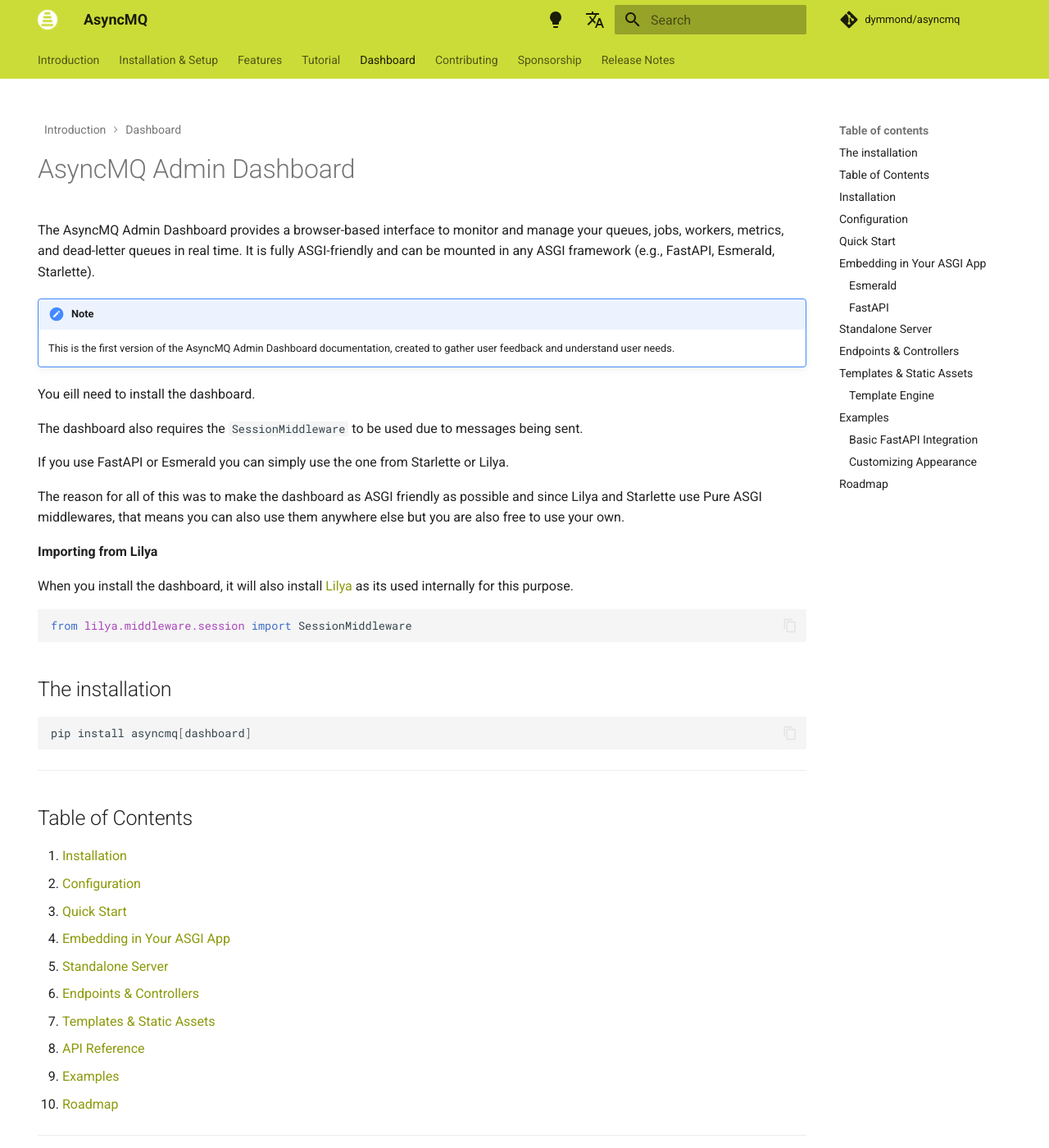
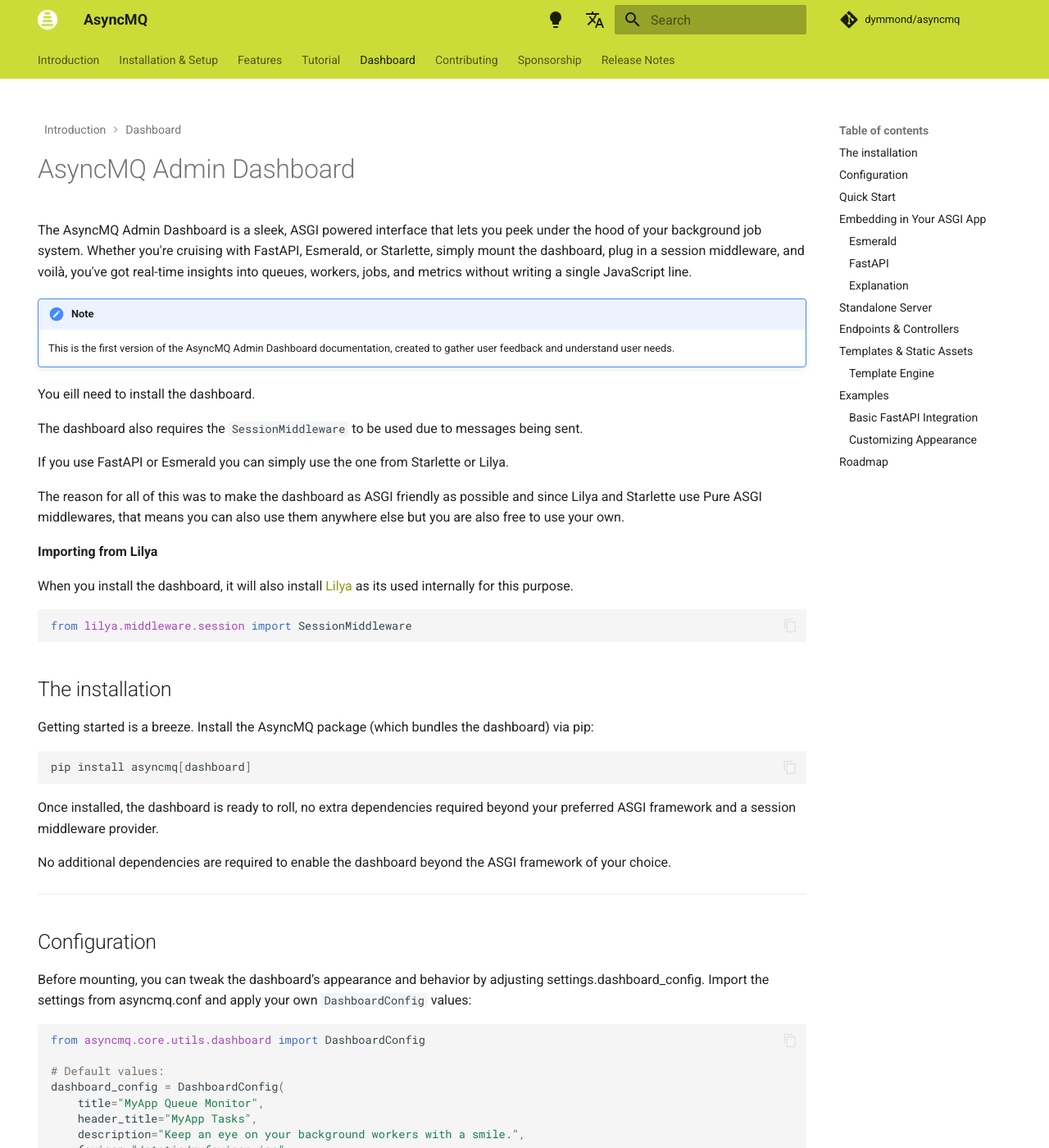
Before and after one commit to dymmond/asyncmq, an MkDocs documentation site: the page built from docs/dashboard/index.md, in a window 1280 px wide and 1400 px high. Shown: the whole window at 82% size. Built offline with MkDocs 1.6.1 and Material for MkDocs 9.7.7, drawn with Linux system fonts in a browser that asks for light colours; comment, search, counter and statistics services are not loaded; some of the changed text lies outside the part shown.

Commit message:
Update dashboard documentation

````diff
--- a/docs/dashboard/index.md
+++ b/docs/dashboard/index.md
@@ -5,7 +5,9 @@
 
 # AsyncMQ Admin Dashboard
 
-The AsyncMQ Admin Dashboard provides a browser-based interface to monitor and manage your queues, jobs, workers, metrics, and dead-letter queues in real time. It is fully ASGI-friendly and can be mounted in any ASGI framework (e.g., FastAPI, Esmerald, Starlette).
+The AsyncMQ Admin Dashboard is a sleek, ASGI powered interface that lets you peek under the hood of your background job system.
+Whether you're cruising with FastAPI, Esmerald, or Starlette, simply mount the dashboard, plug in a session middleware,
+and voilà, you've got real-time insights into queues, workers, jobs, and metrics without writing a single JavaScript line.
 
 !!! Note
     This is the first version of the AsyncMQ Admin Dashboard documentation, created to gather user feedback and understand user needs.
@@ -28,34 +30,14 @@
 
 ## The installation
 
+Getting started is a breeze. Install the AsyncMQ package (which bundles the dashboard) via pip:
+
 ```shell
 pip install asyncmq[dashboard]
 ```
 
----
-
-## Table of Contents
-
-1. [Installation](#installation)
-2. [Configuration](#configuration)
-3. [Quick Start](#quick-start)
-4. [Embedding in Your ASGI App](#embedding-in-your-asgi-app)
-5. [Standalone Server](#standalone-server)
-6. [Endpoints & Controllers](#endpoints--controllers)
-7. [Templates & Static Assets](#templates--static-assets)
-8. [API Reference](#api-reference)
-9. [Examples](#examples)
-10. [Roadmap](#roadmap)
-
----
-
-## Installation
-
-Install the core AsyncMQ package (which includes the Dashboard contrib) via pip:
-
-```bash
-pip install asyncmq
-```
+Once installed, the dashboard is ready to roll, no extra dependencies required beyond your preferred ASGI framework
+and a session middleware provider.
 
 No additional dependencies are required to enable the dashboard beyond the ASGI framework of your choice.
 
@@ -63,19 +45,20 @@
 
 ## Configuration
 
-AsyncMQ provides a `DashboardConfig` to adjust appearance and routing. By default:
+Before mounting, you can tweak the dashboard’s appearance and behavior by adjusting settings.dashboard_config.
+Import the settings from asyncmq.conf and apply your own `DashboardConfig` values:
 
 ```python
 from asyncmq.core.utils.dashboard import DashboardConfig
 
 # Default values:
-DashboardConfig(
-    title="Dashboard",
-    header_title="AsyncMQ",
-    description="A simple dashboard for monitoring AsyncMQ jobs.",
-    favicon="https://raw.githubusercontent.com/dymmond/asyncmq/refs/heads/main/docs/statics/favicon.ico",
+dashboard_config = DashboardConfig(
+    title="MyApp Queue Monitor",
+    header_title="MyApp Tasks",
+    description="Keep an eye on your background workers with a smile.",
+    favicon="/static/myfavicon.ico",
     dashboard_url_prefix="/admin",
-    sidebar_bg_colour="#CBDC38",
+    sidebar_bg_colour="#3498db",
 )
 ```
 
@@ -117,16 +100,25 @@
 
 ## Embedding in Your ASGI App
 
+Because the dashboard relies on HTTP cookies to track flash messages and user state, you must add a SessionMiddleware.
+If you’re using FastAPI or Starlette, you can use starlette.middleware.sessions.SessionMiddleware, or thanks to the
+dashboard’s ASGI-agnostic design—any Lilya compatible middleware will do:
+
 ### Esmerald
 
 ```python
 from esmerald import Esmerald, Include
+from esmerald.core.config.session import SessionConfig
+from esmerald.conf import settings
 from asyncmq.contrib.dashboard.application import dashboard
+
+session_config = SessionConfig(secret_key=settings.secret_key)
 
 app = Esmerald(
     routes=[
-        Include(path="/esmerald", app=dashboard, name="dashboard-admin")
-    ]
+        Include(path="/", app=dashboard, name="dashboard-admin")
+    ],
+    session_config=session_config,
 )
 ```
 
@@ -134,11 +126,17 @@
 
 ```python
 from fastapi import FastAPI
+from starlette.middleware.sessions import SessionMiddleware
 from asyncmq.contrib.dashboard.application import dashboard
 
 app = FastAPI()
+app.add_middleware(SessionMiddleware, secret_key="your-secret")
 app.mount("/fastapi", dashboard, name="asyncmq-admin")
 ```
+
+### Explanation
+
+This snippet mounts the dashboard under `/admin` and ensures session support for flash messages and stateful interactions.
 
 The `DashboadConfiguration` has a property to set the `dashboard_url_prefix` where it defaults to `/admin`
 
@@ -154,7 +152,8 @@
 uvicorn asyncmq.contrib.dashboard.serve:dash_app --host 0.0.0.0 --port 8000 --reload
 ```
 
-This runs the dashboard at `http://localhost:8000/` with CORS enabled for unrestricted access.
+Out of the box, this serves your dashboard at http://localhost:8000/ with CORS enabled, so you can point any
+frontend at it without hassle.
 
 ---
 
@@ -179,6 +178,12 @@
 
 ## Templates & Static Assets
 
+All Jinja2 templates are bundled under `asyncmq/contrib/dashboard/templates/`, and static files
+(JavaScript, CSS, icons) live in `asyncmq/contrib/dashboard/statics/`.
+
+To override any asset, simply place a template or file with the same name in your application’s search path.
+This lets you rebrand, restyle, or extend the dashboard without touching the core code.
+
 * **Templates** are located in `asyncmq/contrib/dashboard/templates/`.
   Override any template by providing your own in your Jinja2 search path.
 * **Static** files (CSS, JS) reside in `asyncmq/contrib/dashboard/statics/` and are served under `/admin/static/`.
@@ -187,7 +192,8 @@
 
 ### Template Engine
 
-Built on Jinja2 via `asyncmq.contrib.dashboard.engine.templates`. Templates can use global `getattr` helper and receive the context provided by `DashboardMixin`.
+Built on Jinja2 via `asyncmq.contrib.dashboard.engine.templates`. Templates can use global `getattr` helper and receive
+the context provided by `DashboardMixin`.
 
 ---
 
````
